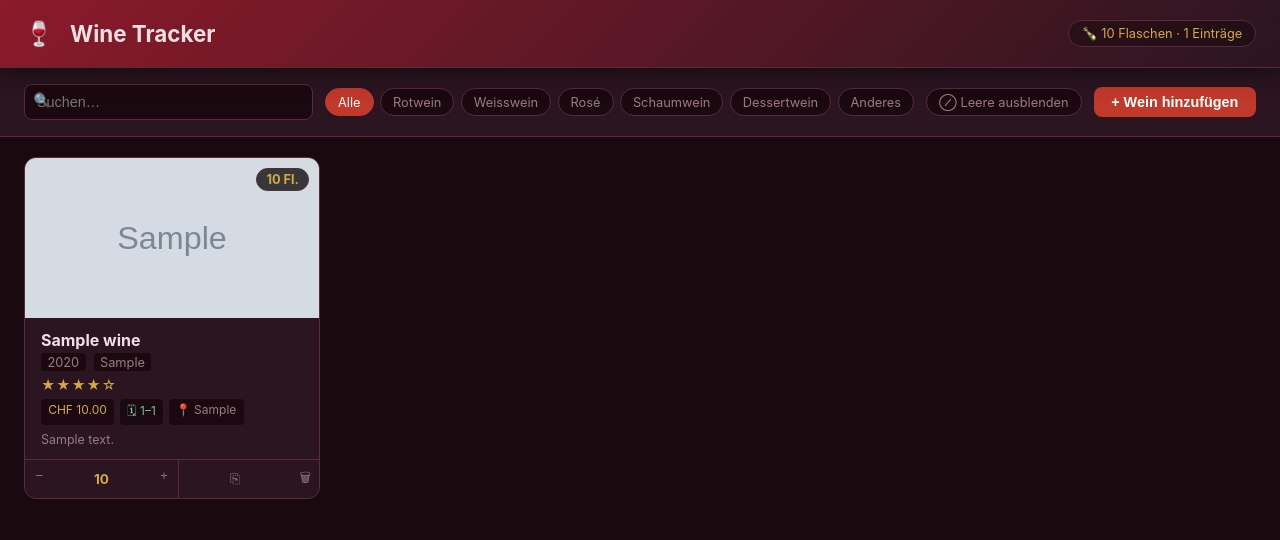
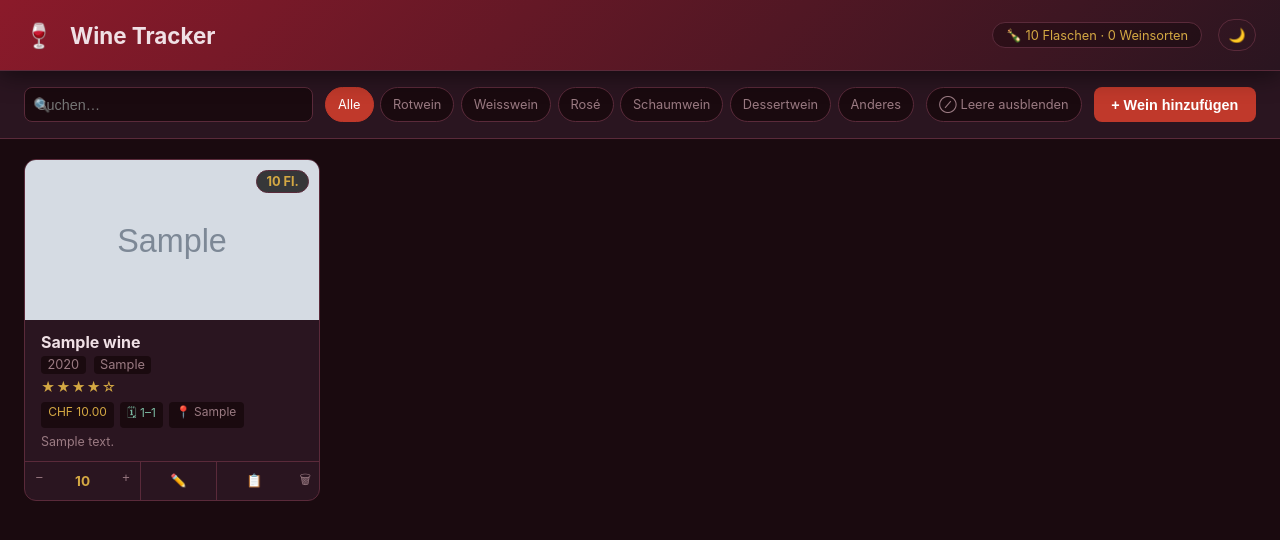
Before and after one commit to xenofex7/ha-wine-tracker, a Flask app: page / in a window 1280 px wide. Shown: the top 540 px of the page. Run offline with Flask 3, Linux system fonts and the light colour scheme; tables that the repository leaves empty hold one stand-in row (values such as "Sample post"); grey boxes marked "Sample" are stand-in pictures; parts of the project's set-up code (start-up, migrations or seed data) failed here and were passed over.

Commit message:
v0.1.2 – Theme system, unified toolbar, UI polish

```diff
--- a/wine-tracker/app/app.py
+++ b/wine-tracker/app/app.py
@@ -129,7 +129,7 @@ def index():
     wines = [dict(row) for row in db.execute(sql, params).fetchall()]
 
     stats = db.execute(
-        "SELECT COUNT(*) as cnt, SUM(quantity) as total FROM wines WHERE quantity > 0"
+        "SELECT SUM(quantity) as total, COUNT(DISTINCT type) as types FROM wines WHERE quantity > 0"
     ).fetchone()
 
     return render_template(
--- a/wine-tracker/app/templates/index.html
+++ b/wine-tracker/app/templates/index.html
@@ -19,6 +19,19 @@
     --radius: 12px;
     --shadow: 0 4px 24px rgba(0,0,0,.5);
   }
+  html.light {
+    --bg: #f5f0eb;
+    --surface: #ffffff;
+    --surface2: #f0e8e0;
+    --border: #ddd0c8;
+    --accent: #a03025;
+    --accent2: #7a1520;
+    --gold: #9a7a20;
+    --text: #2a1a10;
+    --muted: #7a6a60;
+    --empty: #ece5de;
+    --shadow: 0 4px 24px rgba(0,0,0,.1);
+  }
   * { box-sizing: border-box; margin: 0; padding: 0; }
   body { font-family: -apple-system, BlinkMacSystemFont, 'Segoe UI', sans-serif;
          background: var(--bg); color: var(--text); min-height: 100vh; }
@@ -39,6 +52,15 @@
     padding: .3rem .8rem; border-radius: 20px;
     font-size: .8rem; color: var(--gold);
   }
+  html.light .stats-pill { background: rgba(0,0,0,.06); }
+  .theme-toggle {
+    background: none; border: 1px solid var(--border); color: var(--muted);
+    height: 32px; border-radius: 16px; cursor: pointer;
+    font-size: .85rem; display: flex; align-items: center; justify-content: center;
+    transition: all .2s; flex-shrink: 0; padding: 0 .6rem; gap: .3rem;
+  }
+  .theme-toggle:hover { color: var(--text); border-color: var(--text); }
+  .theme-label { font-size: .7rem; }
 
   /* Toolbar */
   .toolbar {
@@ -50,22 +72,30 @@
   .search-wrap { position: relative; flex: 1; min-width: 180px; }
   .search-wrap input {
     width: 100%; background: var(--bg); border: 1px solid var(--border);
-    border-radius: 8px; padding: .5rem .75rem .5rem 2rem;
-    color: var(--text); font-size: .9rem;
+    border-radius: 8px; padding: .5rem 2rem .5rem 2rem;
+    color: var(--text); font-size: .9rem; height: 35px;
   }
-  .search-wrap::before { content: '🔍'; position: absolute; left: .6rem; top: .45rem; font-size: .85rem; }
+  .search-wrap::before { content: '🔍'; position: absolute; left: .6rem; top: 50%; transform: translateY(-50%); font-size: .85rem; pointer-events: none; }
+  .search-clear {
+    position: absolute; right: .5rem; top: 50%; transform: translateY(-50%);
+    background: none; border: none; color: var(--muted); font-size: 1.1rem;
+    cursor: pointer; line-height: 1; padding: .2rem; display: none;
+  }
+  .search-clear:hover { color: var(--text); }
+  .search-wrap input:not(:placeholder-shown) + .search-clear { display: block; }
 
   .filter-tabs { display: flex; gap: .4rem; flex-wrap: wrap; }
   .tab {
-    padding: .35rem .75rem; border-radius: 20px; font-size: .8rem; cursor: pointer;
+    padding: 0 .75rem; border-radius: 20px; font-size: .8rem; cursor: pointer;
     border: 1px solid var(--border); background: var(--bg); color: var(--muted);
-    text-decoration: none; transition: all .2s;
+    text-decoration: none; transition: all .2s; height: 35px;
+    display: inline-flex; align-items: center;
   }
   .tab:hover, .tab.active { background: var(--accent); color: white; border-color: var(--accent); }
 
   .toggle-empty {
-    font-size: .8rem; color: var(--muted); cursor: pointer; display: flex;
-    align-items: center; gap: .4rem; padding: .35rem .75rem;
+    font-size: .8rem; color: var(--muted); cursor: pointer; display: inline-flex;
+    align-items: center; gap: .4rem; padding: 0 .75rem; height: 35px;
     border: 1px solid var(--border); border-radius: 20px; background: var(--bg);
     text-decoration: none; white-space: nowrap;
   }
@@ -74,9 +104,9 @@
   /* Add button */
   .btn-add {
     background: var(--accent); color: white; border: none;
-    padding: .45rem 1.1rem; border-radius: 8px; font-size: .9rem;
+    padding: 0 1.1rem; height: 35px; border-radius: 8px; font-size: .9rem;
     cursor: pointer; font-weight: 600; white-space: nowrap;
-    transition: background .2s;
+    transition: background .2s; display: inline-flex; align-items: center;
   }
   .btn-add:hover { background: #e74c3c; }
 
@@ -238,8 +268,11 @@
   <span style="font-size:1.5rem">🍷</span>
   <h1>Wine Tracker</h1>
   {% if stats %}
-  <div class="stats-pill">🍾 {{ stats['total'] or 0 }} Flaschen · {{ wines|length }} Einträge</div>
+  {% set total = stats['total'] or 0 %}
+  {% set types = stats['types'] or 0 %}
+  <div class="stats-pill">🍾 {{ total }} {{ 'Flasche' if total == 1 else 'Flaschen' }} · {{ types }} {{ 'Weinsorte' if types == 1 else 'Weinsorten' }}</div>
   {% endif %}
+  <button class="theme-toggle" onclick="cycleTheme()" title="Darstellung wechseln"><span class="theme-icon">☀️</span></button>
 </header>
 
 <!-- Toolbar -->
@@ -247,6 +280,7 @@
   <form method="get" style="display:contents">
     <div class="search-wrap">
       <input type="text" name="q" value="{{ query }}" placeholder="Suchen…" autocomplete="off">
+      <button type="button" class="search-clear" onclick="clearSearch()" title="Suche leeren">×</button>
     </div>
 
     <div class="filter-tabs">
@@ -349,8 +383,10 @@
         <input type="hidden" name="quantity" value="{{ w['quantity'] + 1 }}">
         <button type="submit" title="Eine Flasche mehr" style="padding:.5rem .65rem">+</button>
       </form>
+      <button onclick="openEditModal({{ w['id'] }}, {{ w|tojson }})"
+              title="Bearbeiten" style="border-left:1px solid var(--border)">✏️</button>
       <button onclick="openDupModal({{ w['id'] }}, '{{ w['name']|replace("'","\\'")|e }}', {{ w['year'] or 'null' }}, {{ w['quantity'] }})"
-              title="Duplizieren" style="border-left:1px solid var(--border)">⎘</button>
+              title="Duplizieren">📋</button>
       <form method="post" action="{{ ingress }}/delete/{{ w['id'] }}"
             onsubmit="return confirm('{{ w['name'] }} wirklich löschen?')" style="flex:0">
         <button type="submit" class="danger" title="Löschen">🗑</button>
@@ -600,6 +636,45 @@
 <script>
 const INGRESS = '{{ ingress }}';
 
+// Theme: 3-state cycle → dark → light → system
+const THEME_MODES = ['dark', 'light', 'system'];
+const THEME_ICONS = { dark: '🌙', light: '☀️', system: '💻' };
+
+function getSystemPreference() {
+  return window.matchMedia('(prefers-color-scheme: light)').matches ? 'light' : 'dark';
+}
+
+function applyTheme(mode) {
+  const effective = mode === 'system' ? getSystemPreference() : mode;
+  document.documentElement.classList.toggle('light', effective === 'light');
+  const btn = document.querySelector('.theme-icon');
+  if (btn) btn.textContent = THEME_ICONS[mode];
+}
+
+function cycleTheme() {
+  const current = localStorage.getItem('wine-theme') || 'dark';
+  const idx = THEME_MODES.indexOf(current);
+  const next = THEME_MODES[(idx + 1) % THEME_MODES.length];
+  localStorage.setItem('wine-theme', next);
+  applyTheme(next);
+}
+
+// Init theme
+(function() {
+  const saved = localStorage.getItem('wine-theme') || 'dark';
+  applyTheme(saved);
+  // Listen for OS theme changes when in system mode
+  window.matchMedia('(prefers-color-scheme: light)').addEventListener('change', () => {
+    if (localStorage.getItem('wine-theme') === 'system') applyTheme('system');
+  });
+})();
+
+function clearSearch() {
+  const input = document.querySelector('.search-wrap input[name="q"]');
+  input.value = '';
+  input.form.submit();
+}
+
 function openModal(id) {
   document.getElementById(id).classList.add('open');
 }
--- a/wine-tracker/config.yaml
+++ b/wine-tracker/config.yaml
@@ -1,6 +1,6 @@
 name: "Wine Tracker"
-description: "Für Alle die den Weinkeller im Griff haben wollen!"
-version: "0.1.1"
+description: "Für alle, die den Weinkeller im Griff haben wollen!"
+version: "0.1.2"
 slug: "wine_tracker"
 url: "https://github.com/xenofex7/ha-wine-tracker"
 init: false
```
Also changed, not shown: README.md, wine-tracker/icon.png (added), wine-tracker/logo.png (added).
